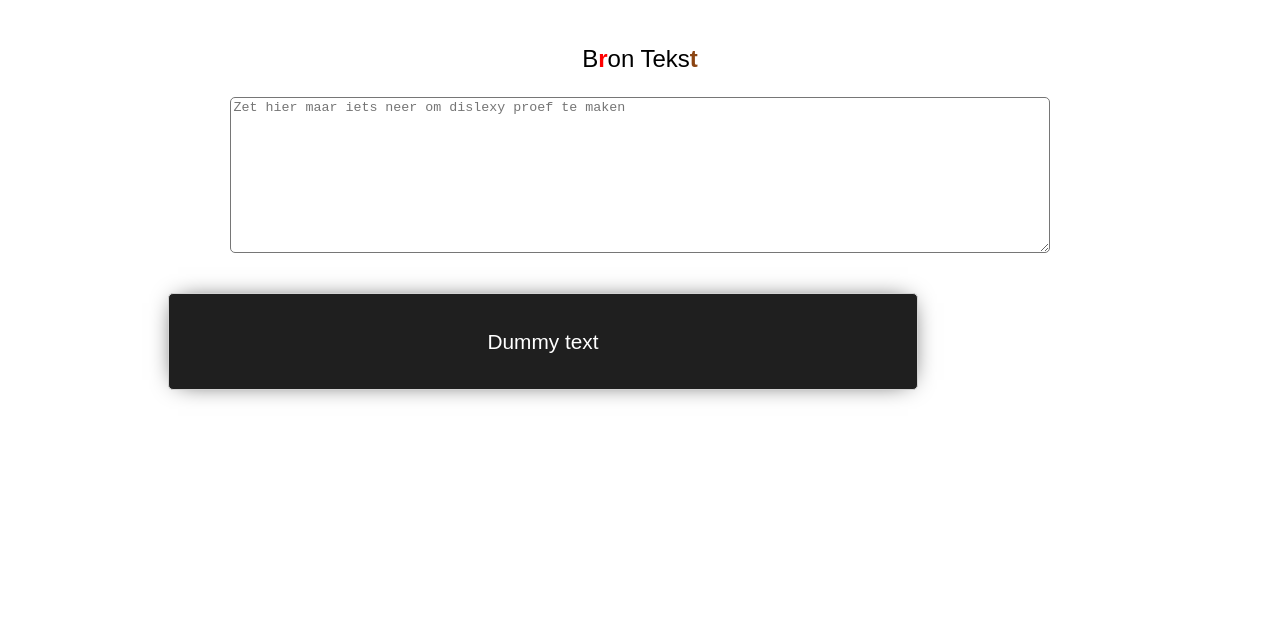
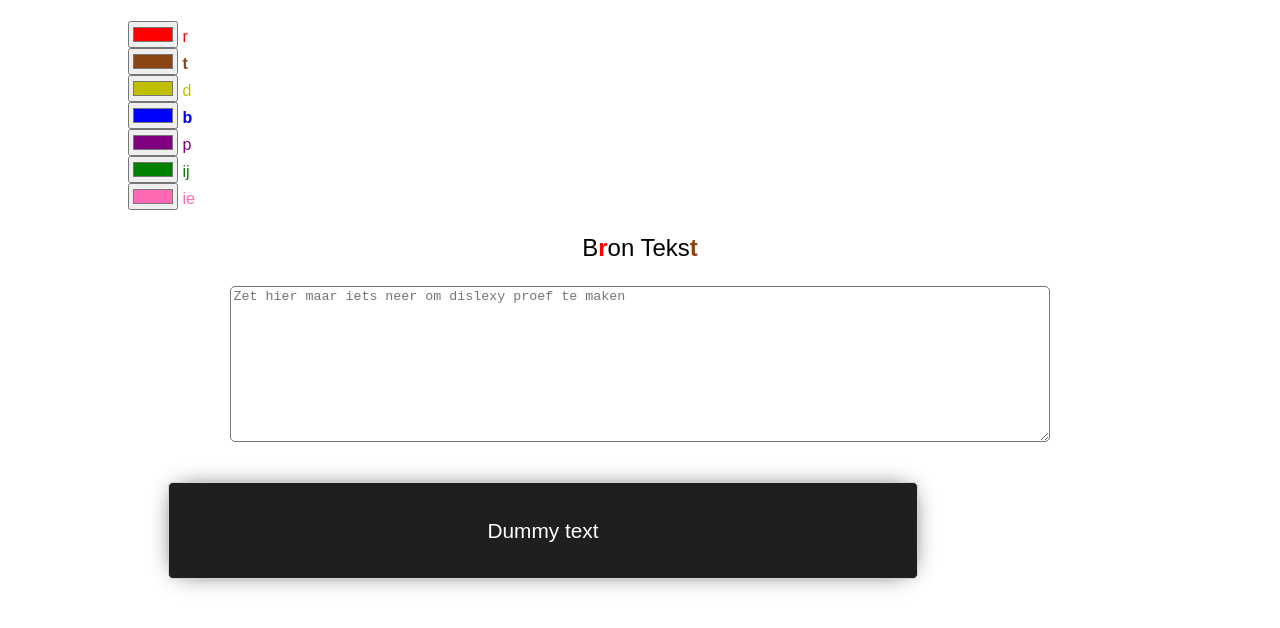
Before and after one commit to Sl4rtyb4rtf4st/highlight-text, a website: page src/index.html in a window 1280 px wide. Shown: the part 308-936 px from the top of the page. Before the commit the page ends 818 px from the top, so only its background shows below. Drawn offline with Linux system fonts and the light colour scheme.

Commit message:
Add html color picker for the colors

```diff
--- a/src/index.html
+++ b/src/index.html
@@ -34,6 +34,36 @@
       </header>
     </section>
     <section>
+      <div class="character-color-select">
+        <div class="selector">
+          <input type="color" id="char-r" name="char-r" value="#ff0000">
+          <label style="color:#ff0000" for="char-r">r</label>
+        </div>
+        <div class="selector">
+            <input type="color" id="char-t" name="char-t" value="#8b4513">
+            <label class="brown" style="color:#8b4513" for="char-t">t</label>
+        </div>
+        <div class="selector">
+          <input type="color" id="char-d" name="char-d" value="#bfbf00">
+          <label style="color:#bfbf00" for="char-d">d</label>
+        </div>
+        <div class="selector">
+          <input type="color" id="char-b" name="char-b" value="#0000ff">
+          <label class="blue" style="color:#0000ff" for="char-b">b</label>
+        </div>
+        <div class="selector">
+          <input type="color" id="char-p" name="char-p" value="#800080">
+          <label style="color:#800080" for="char-p">p</label>
+        </div>
+        <div class="selector">
+          <input type="color" id="char-ij" name="char-ij" value="#008000">
+          <label style="color:#008000" for="char-ij">ij</label>
+        </div>
+        <div class="selector">
+          <input type="color" id="char-ie" name="char-ie" value="#ff69b4">
+          <label style="color:#ff69b4" for="char-ie">ie</label>
+        </div>
+      </div>
       <div class="container flex-col-cen">
         <label for="highlightIt"><h3>B<span class="red">r</span>on Teks<span class="brown">t</span></h3></label>
         <textarea name="text-to-highlight" id="highlightIt" cols="30" rows="10" placeholder="Zet hier maar iets neer om dislexy proef te maken"></textarea>
--- a/src/js/main.js
+++ b/src/js/main.js
@@ -6,9 +6,6 @@
    * is defined for the app.
    *
    * @TODO Make pretty
-   *
-   * @TODO Put the main business logic in it's own function and
-   * call the function in the eventlister
    *
    * @TODO Add the option to assign extra letters and colors and
    * change colors
```
